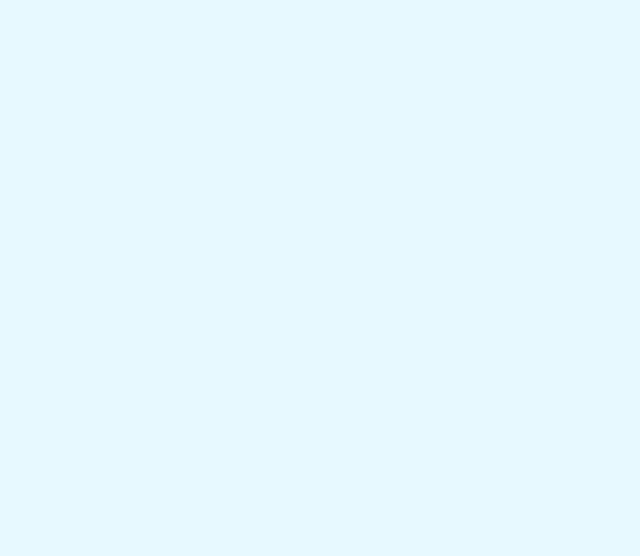
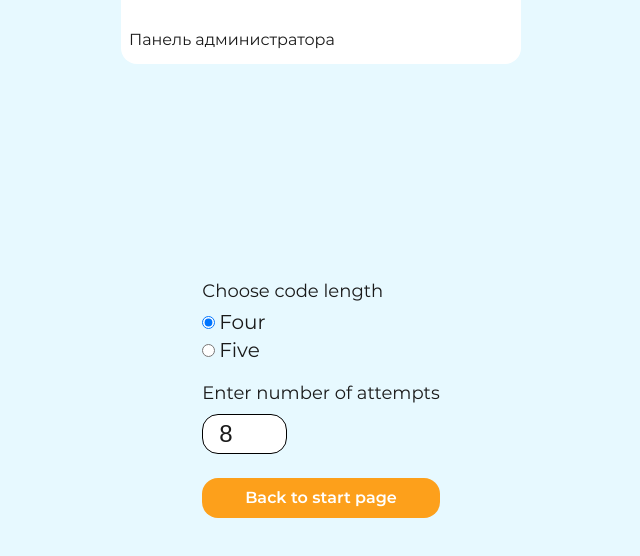
Before and after one commit to Tigran1963/bulls-and-cows-vuejs, a Vue app: page /admin-settings in a window 1280 px wide. Before the commit this address had no page. Shown: the top 556 px of the page, without its empty margins (319-959 px from the left). Built offline with nearby package versions, Linux system fonts and the light colour scheme.

Commit message:
feature/v2: добавлен layout для страниц настроек

```diff
--- /dev/null
+++ b/src/components/Footer.vue
@@ -0,0 +1,23 @@
+<template>
+   <footer class="footer">
+      <div class="footer__container">
+         <slot></slot>
+      </div>
+   </footer>
+</template>
+
+<style lang="scss" scoped>
+.footer {
+   &__container {
+      background-color: #fff;
+      position: fixed;
+      bottom: 0;
+      left: 50%;
+      transform: translate(-50%, 0px);
+      padding: 16px 8px 32px;
+      border-radius: 16px 16px 0px 0;
+      z-index: 5;
+      width: 100%;
+   }
+}
+</style>
--- /dev/null
+++ b/src/components/Header.vue
@@ -0,0 +1,23 @@
+<template>
+   <header class="header">
+      <div class="header__container">
+         <slot></slot>
+      </div>
+   </header>
+</template>
+
+<style lang="scss" scoped>
+.header {
+   &__container {
+      background-color: #fff;
+      position: fixed;
+      padding: 32px 8px 16px;
+      border-radius: 0px 0px 16px 16px;
+      top: 0;
+      left: 50%;
+      transform: translate(-50%, 0px);
+      z-index: 5;
+      width: 100%;
+   }
+}
+</style>
--- /dev/null
+++ b/src/layouts/AdminSettingsLayout.vue
@@ -0,0 +1,12 @@
+<script setup>
+import Header from '@/components/Header.vue';
+</script>
+
+<template>
+   <Header>
+      <h2>Панель администратора</h2>
+   </Header>
+   <RouterView />
+</template>
+
+<style scoped></style>
--- /dev/null
+++ b/src/layouts/UserSettingsLayout.vue
@@ -0,0 +1,12 @@
+<script setup>
+import Header from '@/components/Header.vue';
+</script>
+
+<template>
+   <Header>
+      <h2>Настройки пользователя</h2>
+   </Header>
+   <RouterView />
+</template>
+
+<style scoped></style>
--- a/src/router/index.js
+++ b/src/router/index.js
@@ -1,15 +1,40 @@
 import { createRouter, createWebHistory } from 'vue-router';
 
-import SettingsView from '@/views/settings/SettingsView.vue';
+import UserSettingsLayout from '@/layouts/UserSettingsLayout.vue';
+import AdminSettingsLayout from '@/layouts/AdminSettingsLayout.vue';
+
 import GameView from '@/views/GameView.vue';
 import StartView from '@/views/StartView.vue';
+import UserSettingsView from '@/views/settings/UserSettingsView.vue';
+import AdminSettingsView from '@/views/settings/AdminSettingsView.vue';
 
 const router = createRouter({
    history: createWebHistory(import.meta.env.BASE_URL),
    routes: [
       { path: '/', name: 'start', component: StartView },
-      { path: '/settings', name: 'settings', component: SettingsView },
       { path: '/game', name: 'game', component: GameView },
+      {
+         path: '/settings',
+         component: UserSettingsLayout,
+         children: [
+            {
+               path: '',
+               name: 'user-settings',
+               component: UserSettingsView,
+            },
+         ],
+      },
+		{
+         path: '/admin-settings',
+         component: AdminSettingsLayout,
+         children: [
+            {
+               path: '',
+               name: 'admin-settings',
+               component: AdminSettingsView,
+            },
+         ],
+      },
    ],
 });
 
--- a/src/styles/main.scss
+++ b/src/styles/main.scss
@@ -125,9 +125,8 @@
 }
 
 .full-page-container {
-	padding-top: toRem(64);
-	padding-bottom: toRem(64);
-	min-height: calc(100vh - 128px);
+	padding: toRem(32) 0;
+	min-height: 100vh;
 	display: flex;
 	flex-direction: column;
 	align-items: center;
--- a/src/views/StartView.vue
+++ b/src/views/StartView.vue
@@ -8,7 +8,8 @@
          <h1 class="start-screen__title page-title">Bulls & Cows</h1>
          <div class="start-screen__subtitle">Break the code!</div>
          <RouterLink :to="{ name: 'game' }" class="start-screen__button button">Play</RouterLink>
-         <RouterLink :to="{ name: 'settings' }" class="start-screen__button button">Settings</RouterLink>
+         <RouterLink :to="{ name: 'user-settings' }" class="start-screen__button button">User Settings</RouterLink>
+         <RouterLink :to="{ name: 'admin-settings' }" class="start-screen__button button">Admin Settings</RouterLink>
       </div>
    </div>
 </template>
--- a/src/views/settings/AdminSettingsView.vue
+++ b/src/views/settings/AdminSettingsView.vue
@@ -2,8 +2,117 @@
 import { useGameStore } from '@/store/gameStore';
 
 const store = useGameStore();
+
+const handleMaxAttemptsInput = (event) => {
+   let inputValue = parseInt(event.target.value);
+
+   if (isNaN(inputValue)) {
+      store.setMaxAttempts('');
+      return;
+   }
+
+   if (inputValue < 5) inputValue = 5;
+   if (inputValue > 10) inputValue = 10;
+
+   store.setMaxAttempts(inputValue);
+   event.target.value = inputValue;
+};
 </script>
 
-<template>admin</template>
+<template>
+   <div class="settings">
+      <div class="settings__container full-page-container">
+         <div class="settings__body">
+            <div class="settings__length">
+               <div class="settings__subtitle">Choose code length</div>
+               <div class="settings__length-field">
+                  <input
+                     type="radio"
+                     id="settings-code-length-four"
+                     :checked="store.codeLength === 4"
+                     @change="store.setCodeLength(4)"
+                  />
+                  <label for="settings-code-length-four">Four</label>
+               </div>
+               <div class="settings__length-field">
+                  <input
+                     type="radio"
+                     id="settings-code-length-five"
+                     :checked="store.codeLength === 5"
+                     @change="store.setCodeLength(5)"
+                  />
+                  <label for="settings-code-length-five">Five</label>
+               </div>
+            </div>
+            <div class="settings__attempts">
+               <label for="settings-attempts-number" class="settings__subtitle">Enter number of attempts</label>
+               <input
+                  type="number"
+                  min="5"
+                  max="10"
+                  placeholder="5-10"
+                  id="settings-attempts-number"
+                  :value="store.maxAttempts"
+                  @input="handleMaxAttemptsInput"
+               />
+            </div>
+            <RouterLink :to="{ name: 'start' }" class="settings__button button">Back to start page</RouterLink>
+         </div>
+      </div>
+   </div>
+</template>
 
-<style lang="scss" scoped></style>
+<style lang="scss" scoped>
+.settings {
+   &__length {
+      margin-bottom: toRem(24);
+   }
+
+   &__subtitle {
+      margin-bottom: toRem(12);
+      font-size: toRem(18);
+   }
+
+   &__length-field {
+      display: flex;
+      align-items: center;
+      font-size: toRem(20);
+
+      input {
+         width: auto;
+
+         margin-right: toRem(4);
+      }
+
+      &:not(:last-child) {
+         margin-bottom: toRem(8);
+      }
+   }
+
+   &__attempts {
+      display: flex;
+      flex-direction: column;
+      input {
+         border: 1px solid #000;
+         border-radius: 16px;
+         height: toRem(40);
+         width: toRem(85);
+         padding: toRem(8) toRem(16);
+         background-color: #fff;
+         font-size: toRem(24);
+         &::placeholder {
+            font-size: toRem(12);
+         }
+      }
+
+      margin-bottom: toRem(24);
+   }
+
+   &__button {
+      padding: toRem(12) toRem(16);
+      border-radius: 16px;
+      min-height: toRem(40);
+      width: 100%;
+   }
+}
+</style>
--- a/src/views/settings/SettingsView.vue
+++ /dev/null
@@ -1,119 +0,0 @@
-<script setup>
-import { useGameStore } from '@/store/gameStore';
-
-const store = useGameStore();
-
-const handleMaxAttemptsInput = (event) => {
-   let inputValue = parseInt(event.target.value);
-
-   if (isNaN(inputValue)) {
-      store.setMaxAttempts('');
-      return;
-   }
-
-   if (inputValue < 5) inputValue = 5;
-   if (inputValue > 10) inputValue = 10;
-
-   store.setMaxAttempts(inputValue);
-   event.target.value = inputValue;
-};
-</script>
-
-<template>
-   <div class="settings">
-      <div class="settings__container full-page-container">
-         <h1 class="settings__title page-title">Settings</h1>
-         <div class="settings__body">
-            <div class="settings__length">
-               <div class="settings__subtitle">Choose code length</div>
-               <div class="settings__length-field">
-                  <input
-                     type="radio"
-                     id="settings-code-length-four"
-                     :checked="store.codeLength === 4"
-                     @change="store.setCodeLength(4)"
-                  />
-                  <label for="settings-code-length-four">Four</label>
-               </div>
-               <div class="settings__length-field">
-                  <input
-                     type="radio"
-                     id="settings-code-length-five"
-                     :checked="store.codeLength === 5"
-                     @change="store.setCodeLength(5)"
-                  />
-                  <label for="settings-code-length-five">Five</label>
-               </div>
-            </div>
-            <div class="settings__attempts">
-               <label for="settings-attempts-number" class="settings__subtitle">Enter number of attempts</label>
-               <input
-                  type="number"
-                  min="5"
-                  max="10"
-                  placeholder="5-10"
-                  id="settings-attempts-number"
-                  :value="store.maxAttempts"
-                  @input="handleMaxAttemptsInput"
-               />
-            </div>
-            <RouterLink :to="{ name: 'start' }" class="settings__button button">Back to start page</RouterLink>
-         </div>
-      </div>
-   </div>
-</template>
-
-<style lang="scss" scoped>
-.settings {
-   &__length {
-      margin-bottom: toRem(24);
-   }
-
-   &__subtitle {
-      margin-bottom: toRem(12);
-      font-size: toRem(18);
-   }
-
-   &__length-field {
-      display: flex;
-      align-items: center;
-      font-size: toRem(20);
-
-      input {
-         width: auto;
-
-         margin-right: toRem(4);
-      }
-
-      &:not(:last-child) {
-         margin-bottom: toRem(8);
-      }
-   }
-
-   &__attempts {
-      display: flex;
-      flex-direction: column;
-      input {
-         border: 1px solid #000;
-         border-radius: 16px;
-         height: toRem(40);
-         width: toRem(85);
-         padding: toRem(8) toRem(16);
-         background-color: #fff;
-         font-size: toRem(24);
-         &::placeholder {
-            font-size: toRem(12);
-         }
-      }
-
-      margin-bottom: toRem(24);
-   }
-
-   &__button {
-      padding: toRem(12) toRem(16);
-      border-radius: 16px;
-      min-height: toRem(40);
-      width: 100%;
-   }
-}
-</style>
--- a/src/views/settings/UserSettingsView.vue
+++ b/src/views/settings/UserSettingsView.vue
@@ -4,6 +4,24 @@
 const store = useGameStore();
 </script>
 
-<template>user</template>
+<template>
+   <div class="settings">
+      <div class="settings__container full-page-container">
+         <div class="settings__body">
+            <RouterLink :to="{ name: 'start' }" class="settings__button button">Back to start page</RouterLink>
+         </div>
+      </div>
+   </div>
+</template>
 
-<style lang="scss" scoped></style>
+<style lang="scss" scoped>
+.settings {
+
+   &__button {
+      padding: toRem(12) toRem(16);
+      border-radius: 16px;
+      min-height: toRem(40);
+      width: 100%;
+   }
+}
+</style>
```
Also changed, not shown: src/views/GameView.vue (+32 -32 lines).
